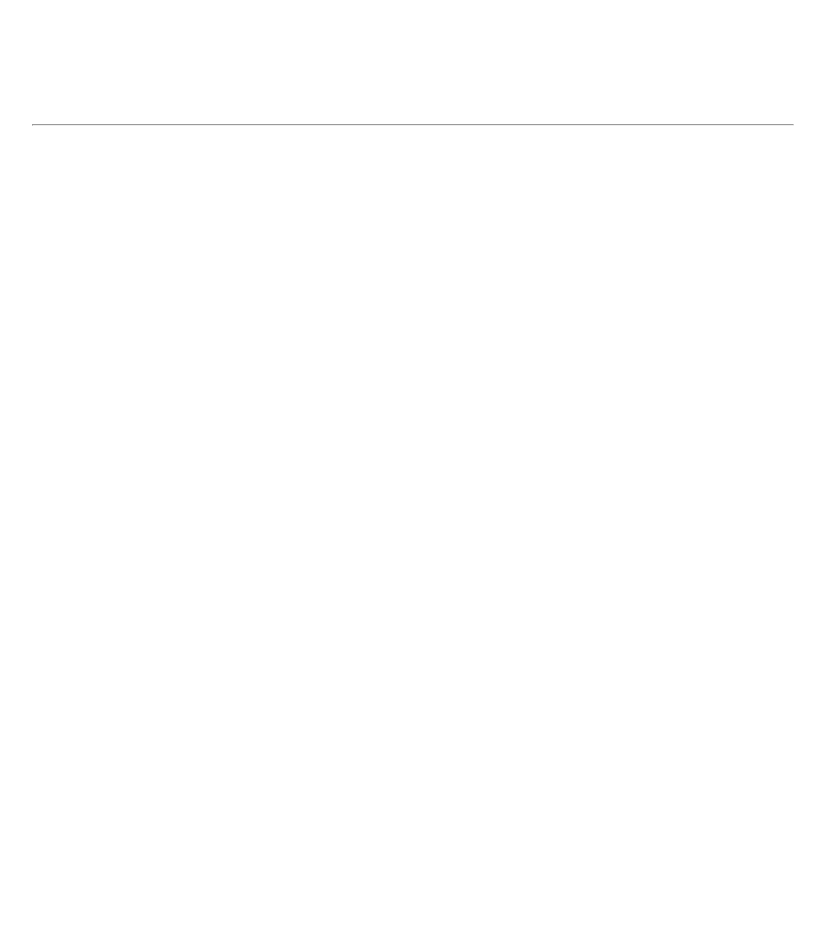
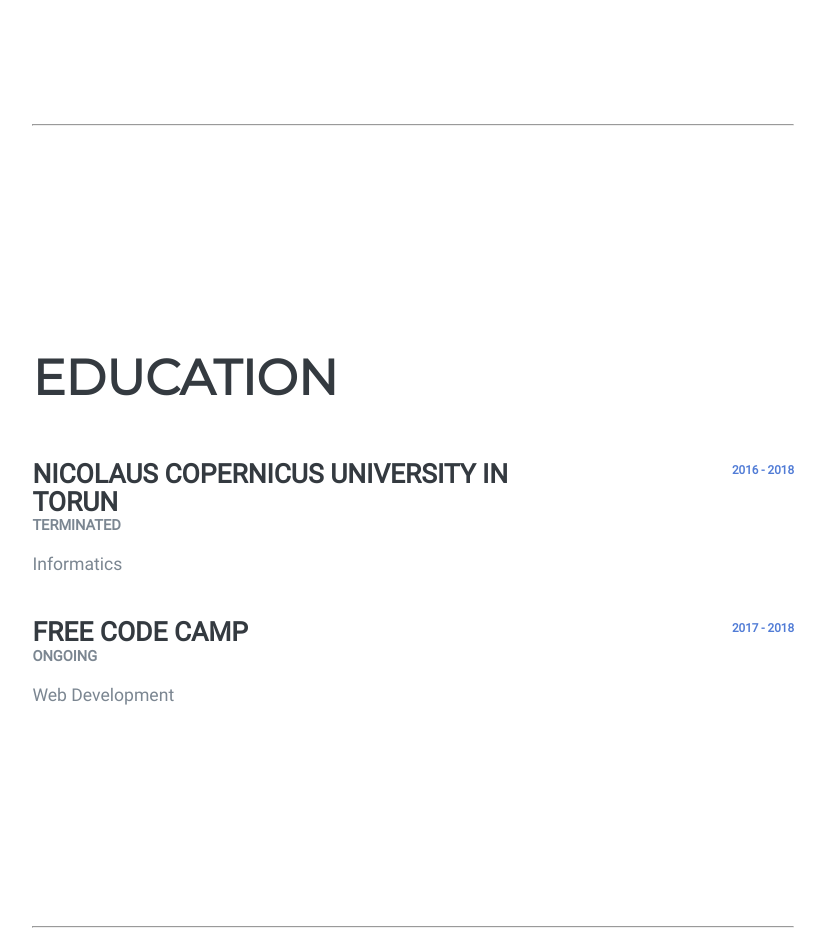
Before and after one commit to damianlewandowski/portfolio-v2.0, a React (Create React App) app: page / in a window 1280 px wide. Shown: the part 2280-3208 px from the top of the page, without its empty margins (262-1087 px from the left). Before the commit the page ends 2406 px from the top, so only its background shows below. Built offline with nearby package versions, Linux system fonts and the light colour scheme.

Commit message:
Finished Education component. The hardest one left.

```diff
--- a/src/components/App.css
+++ b/src/components/App.css
@@ -4,7 +4,7 @@
   color: #7b8691;
 }
 
-h1 {
+h1, h2 {
   color: #343a40;
 }
 
--- a/src/components/App.js
+++ b/src/components/App.js
@@ -4,6 +4,7 @@
 import About from './About';
 import Interests from './Interests';
 import Skills from './Skills';
+import Education from './Education';
 import './App.css';
 
 const App = () => {
@@ -18,6 +19,8 @@
         <hr/>
         <Skills />
         <hr/>
+        <Education />
+        <hr/>
       </div>
     </div>
   );
--- /dev/null
+++ b/src/components/Education.css
@@ -0,0 +1,42 @@
+.Education {
+  padding: 5rem 0;
+  width: 100%;
+}
+
+.Education-container {
+  width: 100%;
+}
+
+.Education-item {
+  display: flex;
+  justify-content: space-between;
+}
+
+.Education-item:not(:last-child) {
+  margin-bottom: 2.5rem;
+}
+
+.Education-item div {
+  width: 65%;
+}
+
+.Education-item h2 {
+  line-height: 1.6rem;
+}
+
+.Education-item h6 {
+  line-height: 1.2rem;
+  color: #517cd6;
+  width: 30%;
+  text-align: right;
+}
+
+@media only screen and (min-width: 768px) {
+  .Education {
+    padding: 0;
+    height: 100vh;
+    display: flex;
+    flex-wrap: wrap;
+    align-items: center;
+  }
+}
--- /dev/null
+++ b/src/components/Education.js
@@ -0,0 +1,38 @@
+import React from 'react';
+import Headline from './Headline';
+import './Education.css';
+
+const Education = () => {
+  return (
+    <section className="Education">
+      <div className="Education-container">
+        <Headline text="EDUCATION" />
+        <div className="Education-item">
+          <div>
+            <h2>NICOLAUS COPERNICUS UNIVERSITY IN TORUN</h2>
+            <h5>TERMINATED</h5>
+            <br/>
+            <div>
+              Informatics
+            </div>
+          </div>
+          <h6>2016 - 2018</h6>
+        </div>
+
+        <div className="Education-item">
+          <div>
+            <h2>FREE CODE CAMP</h2>
+            <h5>ONGOING</h5>
+            <br/>
+            <div>
+              Web Development
+            </div>
+          </div>
+          <h6>2017 - 2018</h6>
+        </div>
+      </div>
+    </section>
+  );
+};
+
+export default Education;
```
